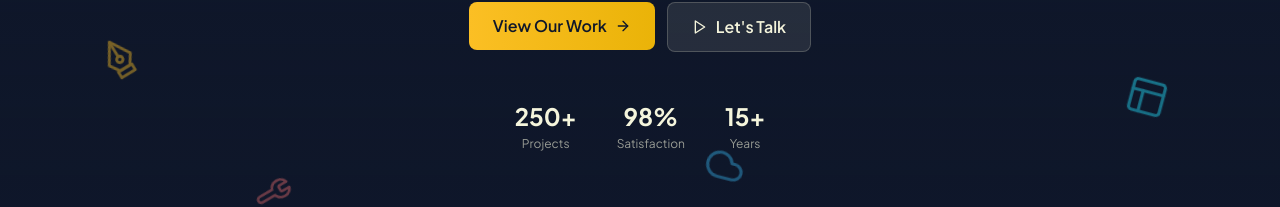
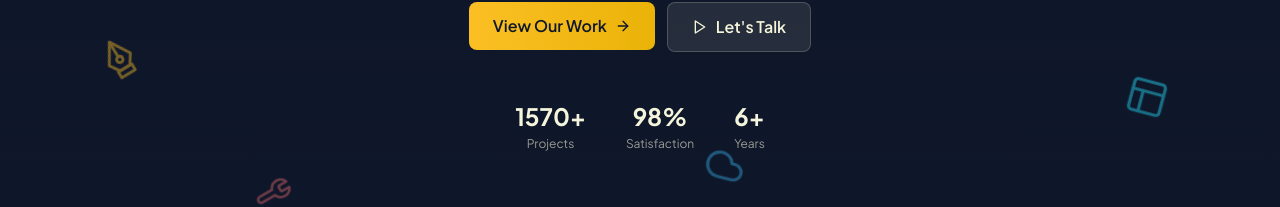
Before and after one commit to asifshah-Dev/website_project, a Next.js app: page / in a window 1280 px wide. Shown: the part 464-671 px from the top of the page. Built offline with nearby package versions, Linux system fonts and the light colour scheme.

Commit message:
Updating

```diff
--- a/components/sections/Hero.jsx
+++ b/components/sections/Hero.jsx
@@ -133,9 +133,9 @@ const Hero = () => {
             className="flex justify-center gap-6 md:gap-10 mt-8 md:mt-12"
           >
             {[
-              { value: '250+', label: 'Projects' },
+              { value: '1570+', label: 'Projects' },
               { value: '98%', label: 'Satisfaction' },
-              { value: '15+', label: 'Years' },
+              { value: '6+', label: 'Years' },
             ].map((stat, index) => (
               <div key={index} className="text-center">
                 <div className="text-xl md:text-2xl font-bold text-cream">{stat.value}</div>
```
